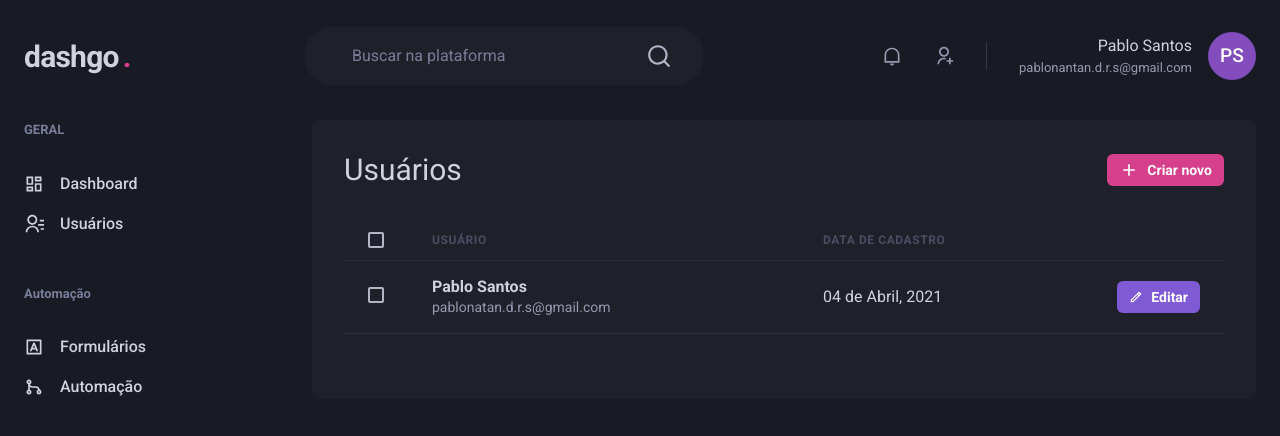
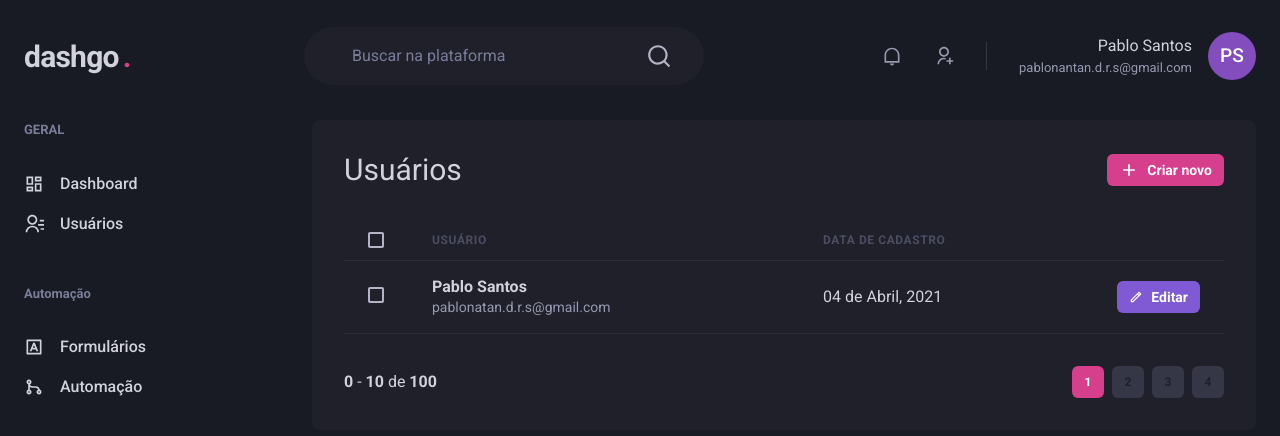
Before and after one commit to PabloNatan/dashgo, a Next.js app: page /users in a window 1280 px wide. Shown: the top 436 px of the page. Built offline with nearby package versions, Linux system fonts and the light colour scheme.

Commit message:
feat: pagination

```diff
--- /dev/null
+++ b/src/components/Pagination.tsx
@@ -0,0 +1,59 @@
+import { Box, Button, HStack, Stack } from "@chakra-ui/react";
+
+export function Pagination() {
+  return (
+    <HStack mt="8" justify="space-between" align="center" spacing="6">
+      <Box>
+        <strong>0</strong> - <strong>10</strong> de <strong>100</strong>
+      </Box>
+      <Stack direction="row" spacing="2">
+        <Button
+          size="sm"
+          fontSize="xs"
+          width="4"
+          colorScheme="pink"
+          disabled
+          _disabled={{ bgColor: "pink.500", cursor: "default" }}
+        >
+          1
+        </Button>
+
+        <Button
+          size="sm"
+          fontSize="xs"
+          width="4"
+          bgColor="gray.700"
+          _hover={{
+            bgColor: "gray.500",
+          }}
+        >
+          2
+        </Button>
+
+        <Button
+          size="sm"
+          fontSize="xs"
+          width="4"
+          bgColor="gray.700"
+          _hover={{
+            bgColor: "gray.500",
+          }}
+        >
+          3
+        </Button>
+
+        <Button
+          size="sm"
+          fontSize="xs"
+          width="4"
+          bgColor="gray.700"
+          _hover={{
+            bgColor: "gray.500",
+          }}
+        >
+          4
+        </Button>
+      </Stack>
+    </HStack>
+  );
+}
--- a/src/pages/users/index.tsx
+++ b/src/pages/users/index.tsx
@@ -15,6 +15,7 @@
 } from "@chakra-ui/react";
 import { RiAddLine, RiPencilLine } from "react-icons/ri";
 import { Header } from "../../components/Header";
+import { Pagination } from "../../components/Pagination";
 import { Sidebar } from "../../components/Sidebar";
 
 export default function UserList() {
@@ -88,6 +89,8 @@
               </Tr>
             </Tbody>
           </Table>
+
+          <Pagination />
         </Box>
       </Flex>
     </Box>
```
